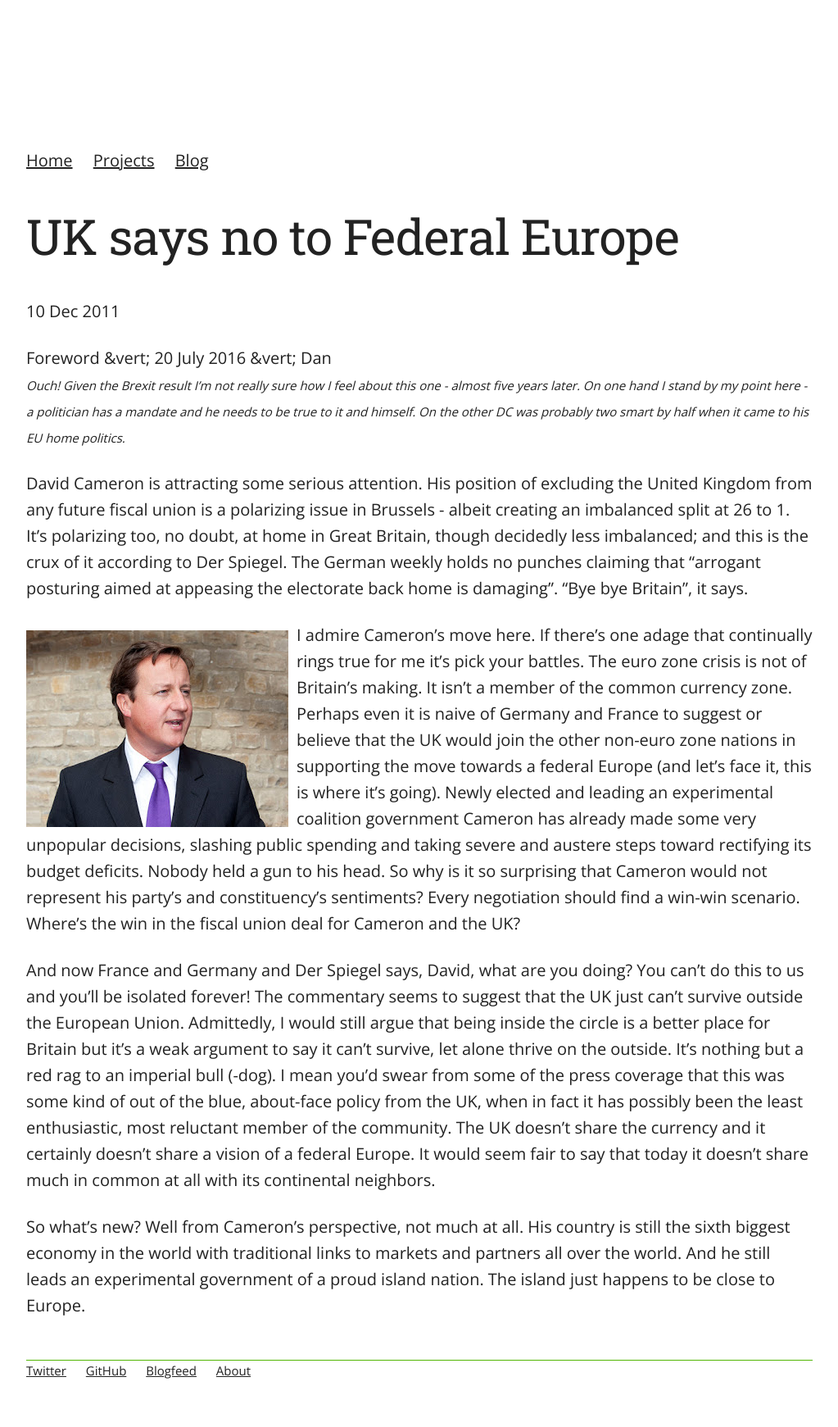
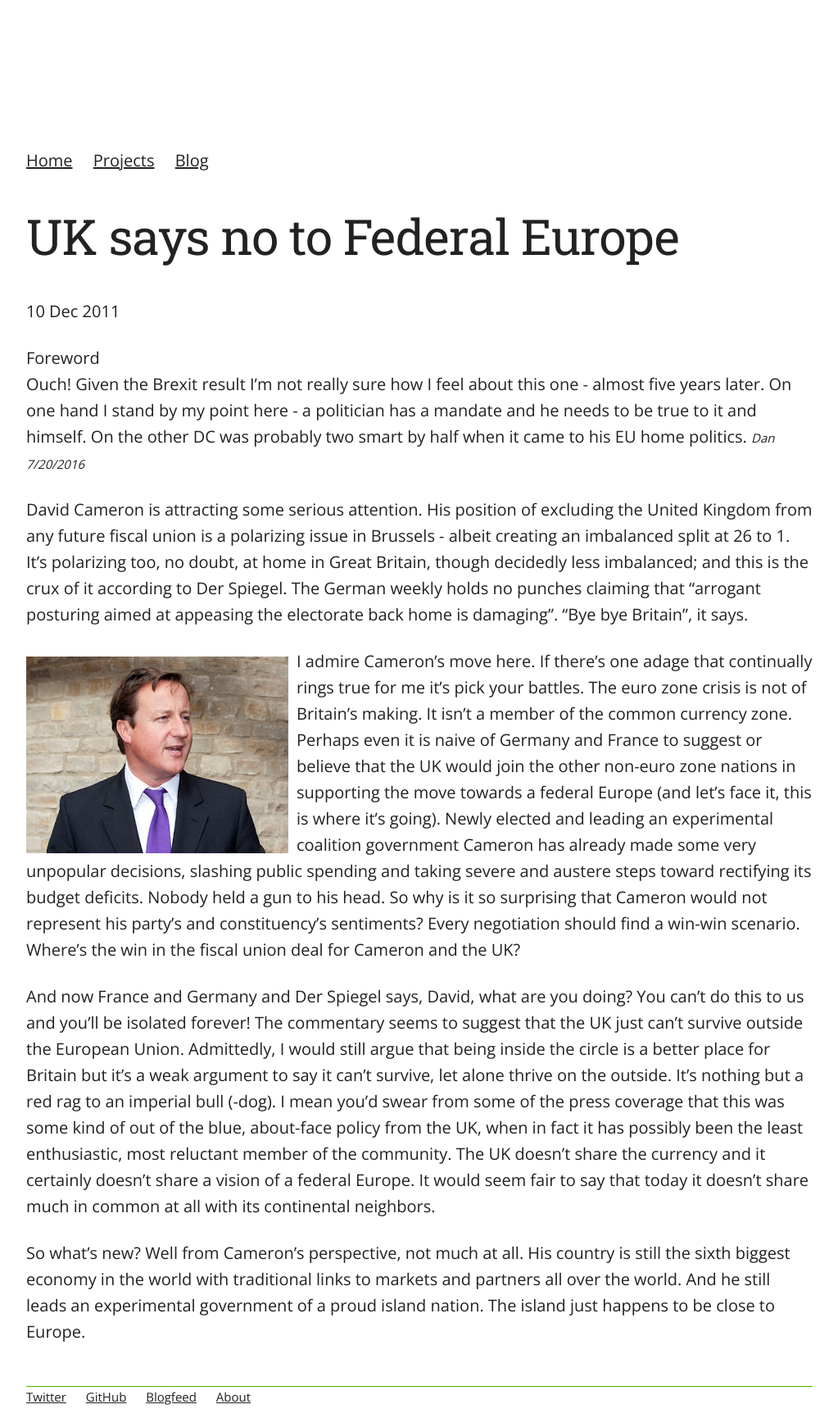
Before and after one commit to danoscarmike/danoscarmike.github.io, a Jekyll site: the page built from _posts/2011-12-10-UK-federal-europe.md, in a window 1280 px wide. Shown: the whole page at 82% size, without its empty margins (128-1151 px from the left). Built offline with Jekyll 4.4.1, drawn with Linux system fonts in a browser that asks for light colours; before the commit the page ends 1709 px from its top, so only the background shows below that.

Commit message:
update foreword format

```diff
--- a/_posts/2011-12-10-UK-federal-europe.md
+++ b/_posts/2011-12-10-UK-federal-europe.md
@@ -5,8 +5,8 @@
 category: archive
 published: true
 ---
-Foreword &vert; 20 July 2016 &vert; Dan
-*Ouch!  Given the Brexit result I'm not really sure how I feel about this one - almost five years later.  On one hand I stand by my point here - a politician has a mandate and he needs to be true to it and himself.  On the other DC was probably two smart by half when it came to his EU home politics.*{:.about}
+Foreword
+Ouch!  Given the Brexit result I'm not really sure how I feel about this one - almost five years later.  On one hand I stand by my point here - a politician has a mandate and he needs to be true to it and himself.  On the other DC was probably two smart by half when it came to his EU home politics.  *Dan 7/20/2016*{:.about}
 
 David Cameron is attracting some serious attention. His position of excluding the United Kingdom from any future fiscal union is a polarizing issue in Brussels - albeit creating an imbalanced split at 26 to 1. It's polarizing too, no doubt, at home in Great Britain, though decidedly less imbalanced; and this is the crux of it according to Der Spiegel. The German weekly holds no punches claiming that "arrogant posturing aimed at appeasing the electorate back home is damaging". "Bye bye Britain", it says.
 
```
